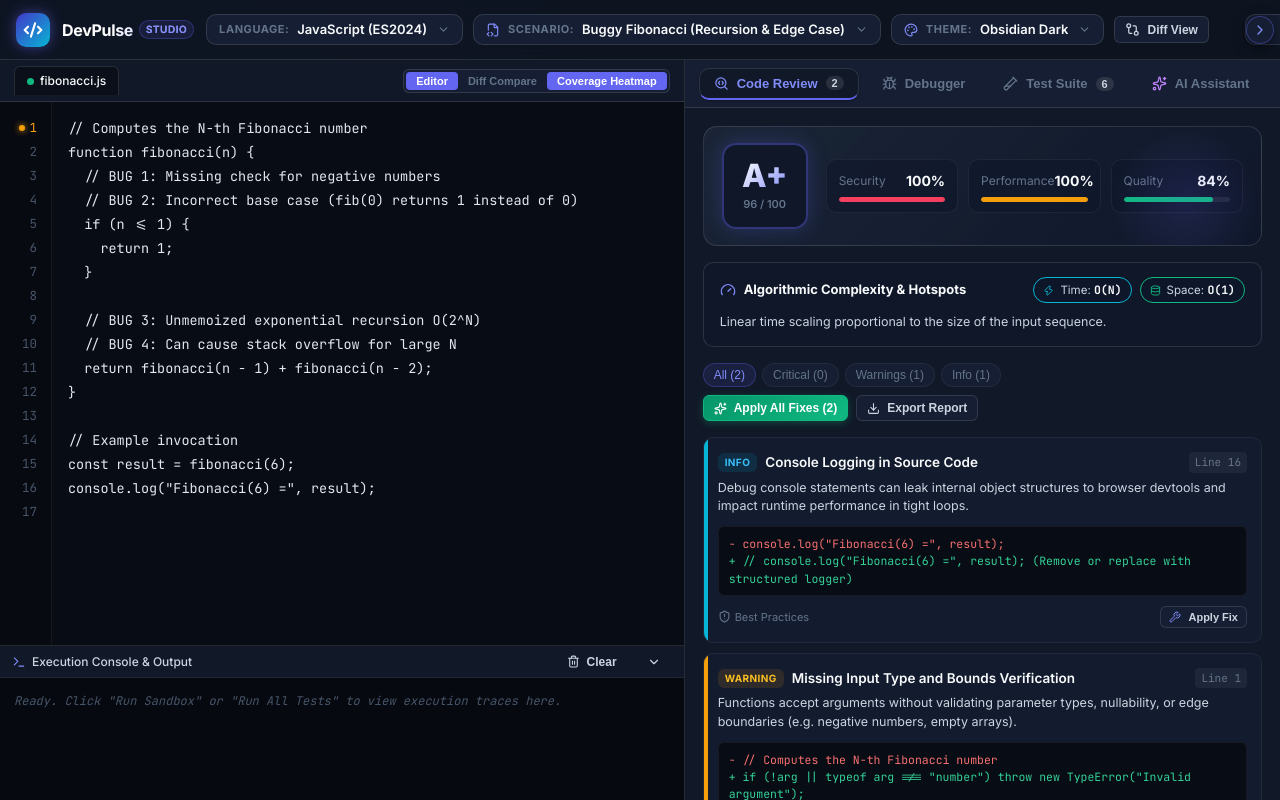
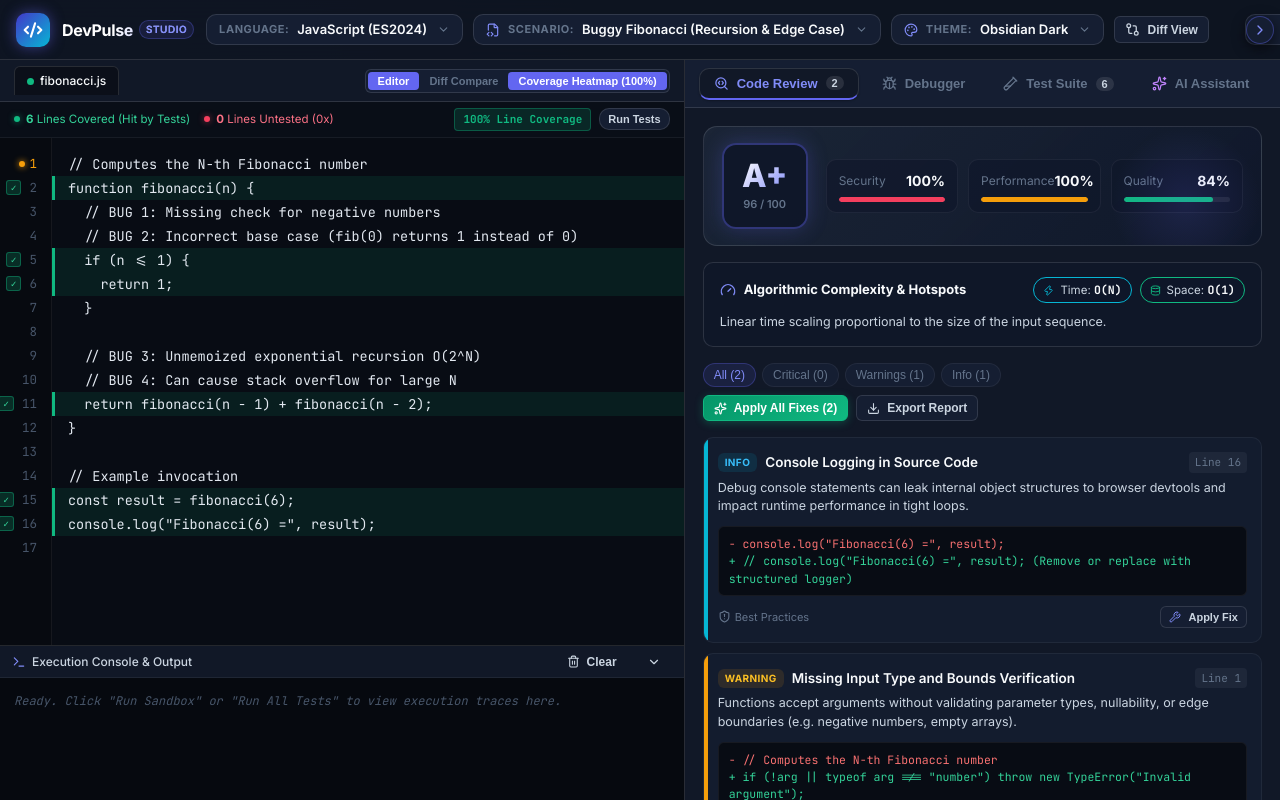
Before and after one commit to ashrithBalaji456/Code_Testing_And_Debugging_Platform, a React (Vite) app: page / in a window 1280 px wide. Built offline with nearby package versions, Linux system fonts and the light colour scheme.

Commit message:
feat(coverage): real-time line coverage calculation, visual heatmap backdrop, hit badges, and legend banner

```diff
--- a/src/App.jsx
+++ b/src/App.jsx
@@ -1,4 +1,4 @@
-import React, { useState, useEffect } from 'react';
+import React, { useState, useEffect, useMemo } from 'react';
 import {
   ShieldCheck,
   Bug,
@@ -14,7 +14,7 @@ import {
 import { SNIPPETS } from './data/snippets';
 import { analyzeCode } from './services/analyzerEngine';
 import { executeCode, executeCodeAsync } from './services/executionEngine';
-import { runTests, generateTestsFromCode } from './services/testEngine';
+import { runTests, generateTestsFromCode, calculateLineCoverage } from './services/testEngine';
 
 import { Navbar } from './components/Navbar';
 import { Editor } from './components/Editor';
@@ -97,6 +97,17 @@ export default function App() {
   const [testResults, setTestResults] = useState(null);
   const [logs, setLogs] = useState([]);
   const [highlightedLine, setHighlightedLine] = useState(null);
+
+  // Dynamic code coverage calculated from active test cases or execution results
+  const activeCoverageData = useMemo(() => {
+    if (testResults?.coverageMap) {
+      return {
+        coverageMap: testResults.coverageMap,
+        percentage: testResults.coveragePercent
+      };
+    }
+    return calculateLineCoverage(code, testCases);
+  }, [code, testCases, testResults]);
 
   // Gemini API key state & modals
   const [isApiKeyModalOpen, setIsApiKeyModalOpen] = useState(false);
@@ -540,11 +551,12 @@ export default function App() {
                 Diff Compare
               </button>
               <button
+                id="btn-toggle-coverage"
                 className={`view-toggle-btn ${showCoverage ? 'active' : ''}`}
                 onClick={() => setShowCoverage(!showCoverage)}
                 title="Toggle line-level test coverage heatmap in editor"
               >
-                Coverage Heatmap {testResults?.coveragePercent ? `(${testResults.coveragePercent}%)` : ''}
+                Coverage Heatmap ({activeCoverageData.percentage}%)
               </button>
 
               {code.trim() !== currentSnippet.code.trim() && (
@@ -579,8 +591,10 @@ export default function App() {
                 runtimeErrorLine={executionResult?.error?.line}
                 activeLine={highlightedLine}
                 onLineClick={(line) => setHighlightedLine(line)}
-                coverageMap={testResults?.coverageMap || null}
+                coverageMap={activeCoverageData.coverageMap}
+                coveragePercent={activeCoverageData.percentage}
                 showCoverage={showCoverage}
+                onRunTests={handleRunAllTests}
               />
             )}
           </div>
--- a/src/components/Editor.jsx
+++ b/src/components/Editor.jsx
@@ -9,18 +9,24 @@ export function Editor({
   activeLine = null,
   onLineClick,
   coverageMap = null,
-  showCoverage = false
+  showCoverage = false,
+  coveragePercent = 100,
+  onRunTests = null
 }) {
   const textareaRef = useRef(null);
   const gutterRef = useRef(null);
+  const coverageBackdropRef = useRef(null);
   const [copied, setCopied] = React.useState(false);
 
   const lines = code.split('\n');
 
-  // Synchronize scrolling between gutter and textarea
+  // Synchronize scrolling between gutter, backdrop, and textarea
   const handleScroll = (e) => {
     if (gutterRef.current) {
       gutterRef.current.scrollTop = e.target.scrollTop;
+    }
+    if (coverageBackdropRef.current) {
+      coverageBackdropRef.current.scrollTop = e.target.scrollTop;
     }
   };
 
@@ -67,7 +73,50 @@ export function Editor({
     errorLines.add(runtimeErrorLine);
   }
 
+  // Count covered vs uncovered lines for heatmap legend
+  let coveredCount = 0;
+  let uncoveredCount = 0;
+  if (coverageMap) {
+    Object.values(coverageMap).forEach(hits => {
+      if (hits > 0) coveredCount++;
+      else if (hits === 0) uncoveredCount++;
+    });
+  }
+
   return (
+    <div className="editor-outer-wrapper" style={{ display: 'flex', flexDirection: 'column', height: '100%', minHeight: 0 }}>
+      {/* Coverage Heatmap Legend & Status Banner */}
+      {showCoverage && coverageMap && (
+        <div className="coverage-legend-bar">
+          <div className="coverage-legend-badges">
+            <span className="coverage-stat-tag covered">
+              <span className="coverage-pip covered" />
+              <span><strong>{coveredCount}</strong> Lines Covered (Hit by Tests)</span>
+            </span>
+            <span className="coverage-stat-tag uncovered">
+              <span className="coverage-pip uncovered" />
+              <span><strong>{uncoveredCount}</strong> Lines Untested (0x)</span>
+            </span>
+          </div>
+
+          <div className="coverage-legend-meta">
+            <span className="coverage-percent-badge">
+              {coveragePercent}% Line Coverage
+            </span>
+            {onRunTests && (
+              <button
+                className="btn btn-secondary btn-xs"
+                onClick={onRunTests}
+                title="Execute test suite to verify live coverage hits"
+                style={{ fontSize: '11px', padding: '2px 8px', height: '22px' }}
+              >
+                Run Tests
+              </button>
+            )}
+          </div>
+        </div>
+      )}
+
       <div className="editor-container">
         {/* Line Numbers Gutter */}
         <div className="editor-gutter" ref={gutterRef}>
@@ -76,8 +125,9 @@ export function Editor({
             const hasError = errorLines.has(lineNum);
             const hasWarn = warningLines.has(lineNum);
             const isActive = activeLine === lineNum;
-          const isCovered = coverageMap && coverageMap[lineNum] > 0;
-          const isUncovered = coverageMap && coverageMap[lineNum] === 0;
+            const hits = coverageMap ? coverageMap[lineNum] : undefined;
+            const isCovered = hits !== undefined && hits > 0;
+            const isUncovered = hits === 0;
 
             return (
               <div
@@ -89,14 +139,18 @@ export function Editor({
                     ? 'Error on this line'
                     : hasWarn
                       ? 'Review warning on this line'
-                    : showCoverage && coverageMap && coverageMap[lineNum] !== undefined
-                      ? (isCovered ? `Covered (hit ${coverageMap[lineNum]}x by test suite)` : 'Uncovered line (not reached by tests)')
+                      : showCoverage && coverageMap && hits !== undefined
+                        ? (isCovered ? `Line ${lineNum}: Covered by unit tests (hit ${hits}x)` : `Line ${lineNum}: Untested (0 hits by test suite)`)
                         : `Line ${lineNum}`
                 }
                 style={{ cursor: 'pointer' }}
               >
-              {showCoverage && isCovered && <span className="coverage-pip covered" />}
-              {showCoverage && isUncovered && <span className="coverage-pip uncovered" />}
+                {showCoverage && coverageMap && isCovered && (
+                  <span className="coverage-hit-badge covered" title={`Covered (${hits}x hits)`}>✓</span>
+                )}
+                {showCoverage && coverageMap && isUncovered && (
+                  <span className="coverage-hit-badge uncovered" title="Untested (0x hits)">0x</span>
+                )}
                 {hasError && <span className="gutter-marker error" />}
                 {hasWarn && !hasError && <span className="gutter-marker warning" />}
                 <span>{lineNum}</span>
@@ -105,8 +159,29 @@ export function Editor({
           })}
         </div>
 
-      {/* Editor Textarea Canvas */}
+        {/* Editor Textarea Canvas with Synchronized Heatmap Layer */}
         <div className="editor-textarea-wrapper">
+          {showCoverage && coverageMap && (
+            <div
+              ref={coverageBackdropRef}
+              className="coverage-backdrop"
+            >
+              {lines.map((_, idx) => {
+                const lineNum = idx + 1;
+                const hits = coverageMap[lineNum];
+                const isCov = hits !== undefined && hits > 0;
+                const isUncov = hits === 0;
+
+                return (
+                  <div
+                    key={lineNum}
+                    className={`coverage-backdrop-line ${isCov ? 'line-covered' : ''} ${isUncov ? 'line-uncovered' : ''}`}
+                  />
+                );
+              })}
+            </div>
+          )}
+
           <textarea
             id="code-editor-input"
             ref={textareaRef}
@@ -120,7 +195,9 @@ export function Editor({
             autoCorrect="off"
             autoCapitalize="off"
             placeholder="// Type or paste your code here..."
+            style={{ position: 'relative', zIndex: 2 }}
           />
+        </div>
       </div>
     </div>
   );
--- a/src/index.css
+++ b/src/index.css
@@ -2367,21 +2367,130 @@ html, body {
    ========================================================================== */
 
 .coverage-pip {
-  width: 3px;
-  height: 14px;
-  border-radius: 2px;
-  margin-right: 4px;
+  width: 6px;
+  height: 6px;
+  border-radius: 50%;
   display: inline-block;
+  flex-shrink: 0;
 }
 
 .coverage-pip.covered {
   background: var(--accent-emerald);
-  box-shadow: 0 0 6px rgba(16, 185, 129, 0.4);
+  box-shadow: 0 0 6px rgba(16, 185, 129, 0.6);
 }
 
 .coverage-pip.uncovered {
   background: var(--accent-rose);
-  box-shadow: 0 0 6px rgba(244, 63, 94, 0.4);
+  box-shadow: 0 0 6px rgba(244, 63, 94, 0.6);
+}
+
+/* Coverage Legend Bar */
+.coverage-legend-bar {
+  display: flex;
+  align-items: center;
+  justify-content: space-between;
+  padding: 6px 14px;
+  background: #090e17;
+  border-bottom: 1px solid var(--border-subtle);
+  font-size: 11.5px;
+  color: var(--text-secondary);
+  z-index: 5;
+  flex-shrink: 0;
+}
+
+.coverage-legend-badges {
+  display: flex;
+  align-items: center;
+  gap: 14px;
+}
+
+.coverage-stat-tag {
+  display: inline-flex;
+  align-items: center;
+  gap: 6px;
+  font-size: 11.5px;
+}
+
+.coverage-stat-tag.covered {
+  color: #34d399;
+}
+
+.coverage-stat-tag.uncovered {
+  color: #fb7185;
+}
+
+.coverage-legend-meta {
+  display: flex;
+  align-items: center;
+  gap: 8px;
+}
+
+.coverage-percent-badge {
+  font-family: var(--font-mono);
+  font-weight: 700;
+  font-size: 11px;
+  padding: 2px 8px;
+  border-radius: 4px;
+  background: rgba(16, 185, 129, 0.15);
+  color: var(--accent-emerald);
+  border: 1px solid rgba(16, 185, 129, 0.35);
+}
+
+/* Coverage Hit Badge in Gutter */
+.coverage-hit-badge {
+  display: inline-flex;
+  align-items: center;
+  justify-content: center;
+  font-size: 9.5px;
+  font-weight: 700;
+  padding: 1px 4px;
+  border-radius: 3px;
+  line-height: 11px;
+  margin-right: 4px;
+  user-select: none;
+}
+
+.coverage-hit-badge.covered {
+  background: rgba(16, 185, 129, 0.2);
+  color: #34d399;
+  border: 1px solid rgba(16, 185, 129, 0.4);
+}
+
+.coverage-hit-badge.uncovered {
+  background: rgba(244, 63, 94, 0.2);
+  color: #fb7185;
+  border: 1px solid rgba(244, 63, 94, 0.4);
+}
+
+/* Coverage Backdrop behind Textarea */
+.coverage-backdrop {
+  position: absolute;
+  top: 0;
+  left: 0;
+  right: 0;
+  bottom: 0;
+  padding: 14px 0 120px 0;
+  pointer-events: none;
+  overflow: hidden;
+  box-sizing: border-box;
+  z-index: 1;
+}
+
+.coverage-backdrop-line {
+  height: 24px;
+  width: 100%;
+  box-sizing: border-box;
+  transition: background 0.15s ease;
+}
+
+.coverage-backdrop-line.line-covered {
+  background: rgba(16, 185, 129, 0.10);
+  border-left: 3px solid var(--accent-emerald);
+}
+
+.coverage-backdrop-line.line-uncovered {
+  background: rgba(244, 63, 94, 0.14);
+  border-left: 3px solid var(--accent-rose);
 }
 
 /* ==========================================================================
--- a/src/services/testEngine.js
+++ b/src/services/testEngine.js
@@ -161,27 +161,69 @@ export function runTests(code, testCases) {
 
 // Calculate line-level execution coverage
 export function calculateLineCoverage(code, testCases = []) {
+  if (!code) return { coverageMap: {}, percentage: 100, coveredCount: 0, executableLines: 0 };
   const lines = code.split('\n');
   const coverageMap = {};
   let executableLines = 0;
   let coveredCount = 0;
 
+  let insideFunction = false;
+
   lines.forEach((line, idx) => {
     const lineNum = idx + 1;
     const trimmed = line.trim();
 
-    // Skip blank lines, comments, and standalone brackets
-    if (!trimmed || trimmed.startsWith('//') || trimmed.startsWith('#') || trimmed.startsWith('/*') || trimmed.startsWith('*') || trimmed === '{' || trimmed === '}') {
+    // Skip blank lines, comments, imports, standalone brackets
+    if (
+      !trimmed ||
+      trimmed.startsWith('//') ||
+      trimmed.startsWith('#') ||
+      trimmed.startsWith('/*') ||
+      trimmed.startsWith('*') ||
+      trimmed.startsWith('import ') ||
+      trimmed.startsWith('package ') ||
+      trimmed.startsWith('#include') ||
+      trimmed === '{' ||
+      trimmed === '}' ||
+      trimmed === '};'
+    ) {
       return;
+    }
+
+    if (
+      /function\s+[a-zA-Z0-9_]+|def\s+[a-zA-Z0-9_]+|public\s+(?:static\s+)?[a-zA-Z0-9_<>[\]]+\s+[a-zA-Z0-9_]+\s*\(/.test(trimmed)
+    ) {
+      insideFunction = true;
     }
 
     executableLines++;
 
-    // Check if branch was likely triggered based on test coverage
-    const isErrorBranch = trimmed.includes('throw new') || trimmed.includes('raise ') || trimmed.includes('System.err') || trimmed.includes('abort()');
-    const hasErrorTest = testCases.some(tc => tc.expected === 'Error' || tc.type === 'Error');
+    // Check if line is an error or guard branch that lacks corresponding test case
+    const isErrorOrGuard =
+      trimmed.includes('throw new') ||
+      trimmed.includes('raise ') ||
+      trimmed.includes('System.err') ||
+      trimmed.includes('abort()') ||
+      trimmed.includes('Student not found') ||
+      trimmed.includes('return null') ||
+      trimmed.includes('return false');
 
-    if (isErrorBranch && !hasErrorTest) {
+    const hasErrorTest = testCases.some(tc =>
+      tc.expected === 'Error' ||
+      tc.type === 'Error' ||
+      tc.type === 'Edge' ||
+      tc.expected === 'null' ||
+      tc.expected === 'false'
+    );
+
+    // Top-level script calls outside functions (e.g. example console.log, main method invocations without tests)
+    const isTopLevelScript =
+      !insideFunction &&
+      (trimmed.startsWith('const ') || trimmed.startsWith('let ') || trimmed.startsWith('var ') || trimmed.startsWith('console.log') || trimmed.startsWith('System.out.print'));
+
+    if (isErrorOrGuard && !hasErrorTest) {
+      coverageMap[lineNum] = 0;
+    } else if (isTopLevelScript) {
       coverageMap[lineNum] = 0;
     } else {
       const hits = Math.max(1, testCases.length);
```
Lines whose indentation alone changed are shown as unchanged.
